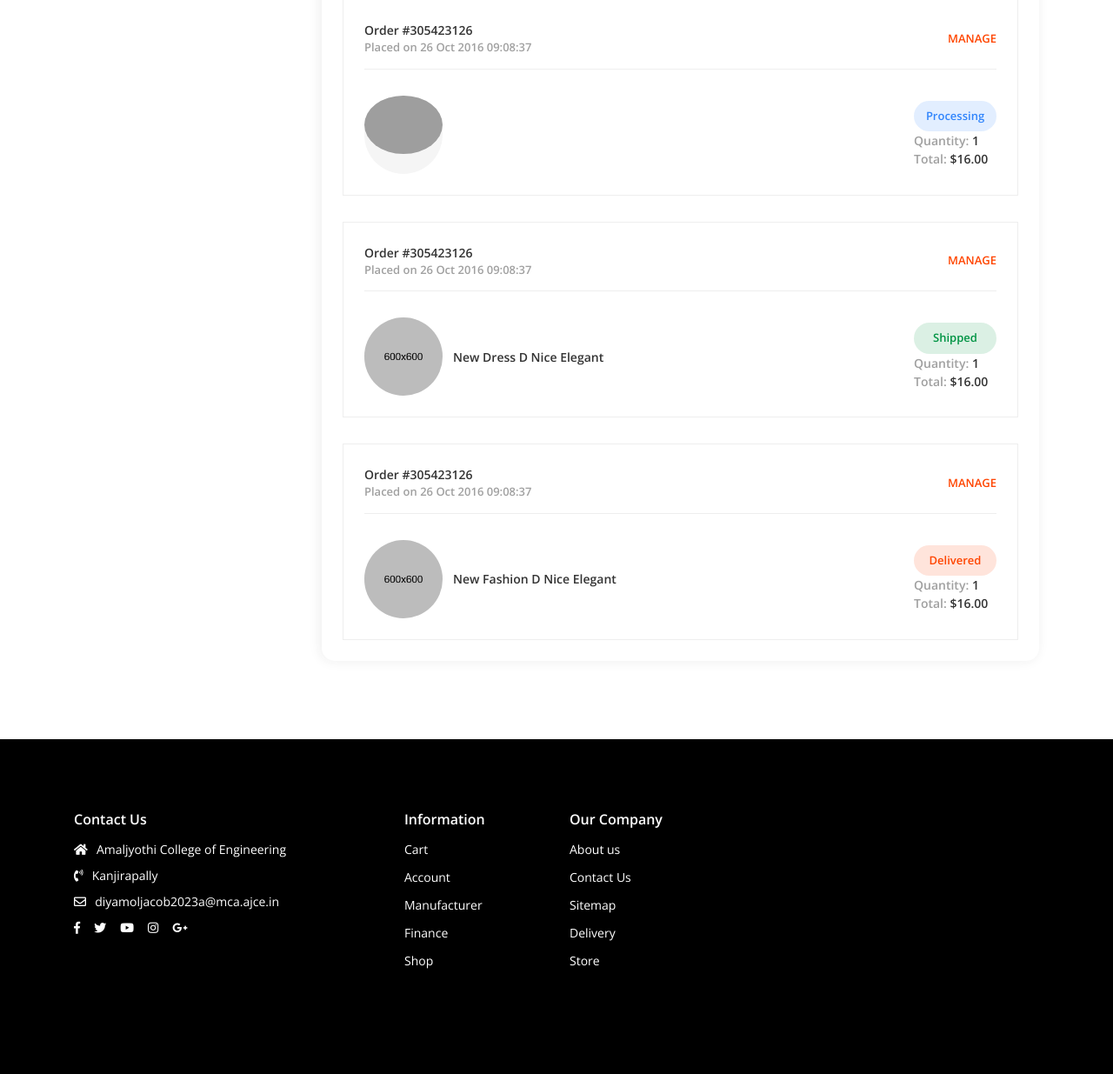
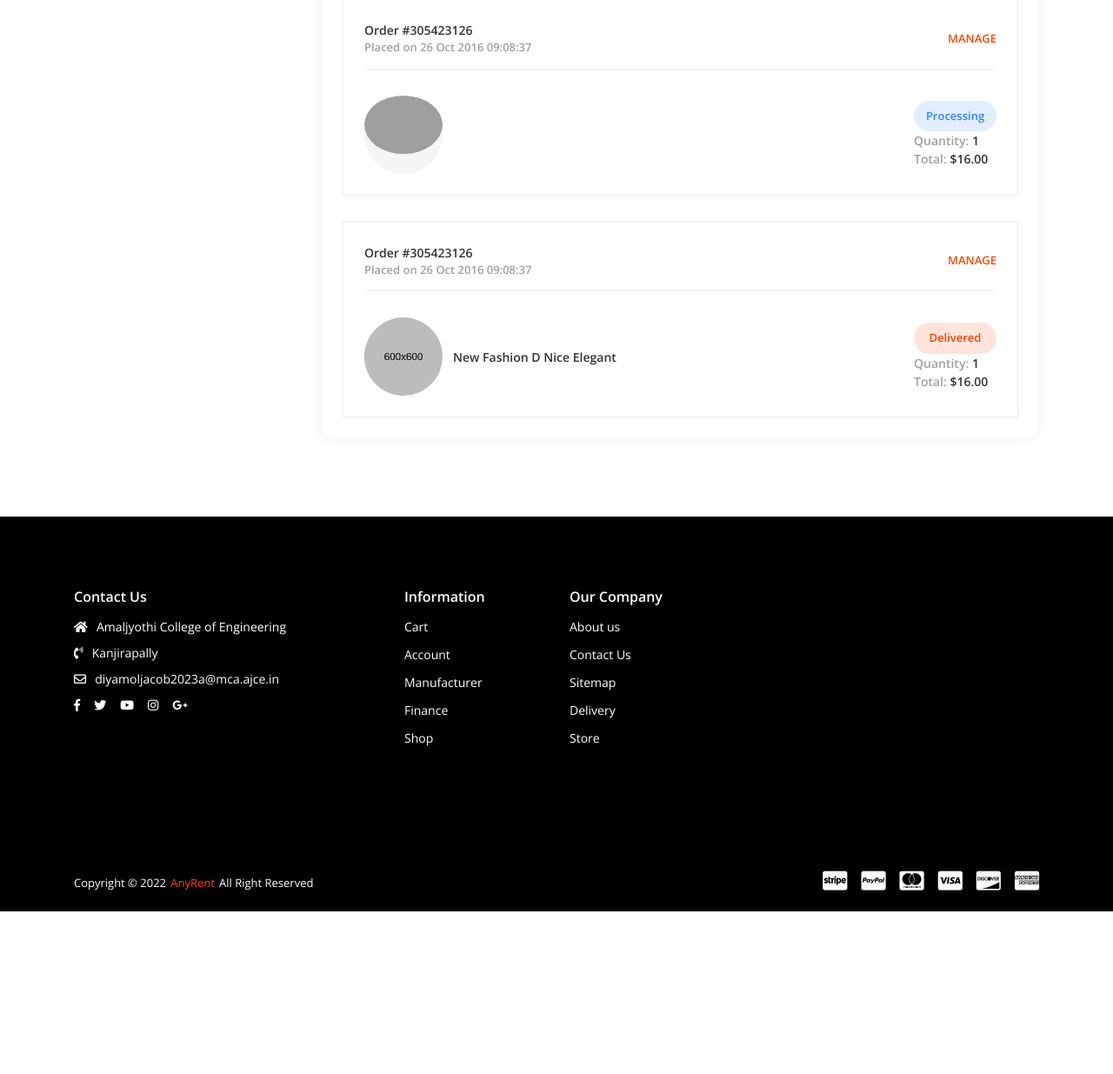
Before and after one commit to amilmshaji/anyrent_pjct, a Django app: page /myproducts/ in a window 1280 px wide. Shown: the part 1542-2777 px from the top of the page at 87% size. After the commit the page ends 2590 px from the top, so only its background shows below. Run offline with Django 3.2, Linux system fonts and the light colour scheme; data comes from the database, SQL or seed files in the repository; parts of the project's set-up code (start-up, migrations or seed data) failed here and were passed over; some libraries are stand-ins or nearby versions; grey boxes are pictures that could not be loaded.

Commit message:
Update myproducts.html
changed unwanted

```diff
--- a/templates/myproducts.html
+++ b/templates/myproducts.html
@@ -167,44 +167,7 @@
                                                 {% endfor %}
 
 
-                                                <div class="m-order__get">
-                                                    <div class="manage-o__header u-s-m-b-30">
-                                                        <div class="dash-l-r">
-                                                            <div>
-                                                                <div class="manage-o__text-2 u-c-secondary">Order #305423126</div>
-                                                                <div class="manage-o__text u-c-silver">Placed on 26 Oct 2016 09:08:37</div>
-                                                            </div>
-                                                            <div>
-                                                                <div class="dash__link dash__link--brand">
 
-                                                                    <a href="dash-manage-order.html">MANAGE</a></div>
-                                                            </div>
-                                                        </div>
-                                                    </div>
-                                                    <div class="manage-o__description">
-                                                        <div class="description__container">
-                                                            <div class="description__img-wrap">
-
-                                                                <img class="u-img-fluid" src="images/product/women/product8.jpg" alt=""></div>
-                                                            <div class="description-title">New Dress D Nice Elegant</div>
-                                                        </div>
-                                                        <div class="description__info-wrap">
-                                                            <div>
-
-                                                                <span class="manage-o__badge badge--shipped">Shipped</span></div>
-                                                            <div>
-
-                                                                <span class="manage-o__text-2 u-c-silver">Quantity:
-
-                                                                    <span class="manage-o__text-2 u-c-secondary">1</span></span></div>
-                                                            <div>
-
-                                                                <span class="manage-o__text-2 u-c-silver">Total:
-
-                                                                    <span class="manage-o__text-2 u-c-secondary">$16.00</span></span></div>
-                                                        </div>
-                                                    </div>
-                                                </div>
                                                 <div class="m-order__get">
                                                     <div class="manage-o__header u-s-m-b-30">
                                                         <div class="dash-l-r">
```
